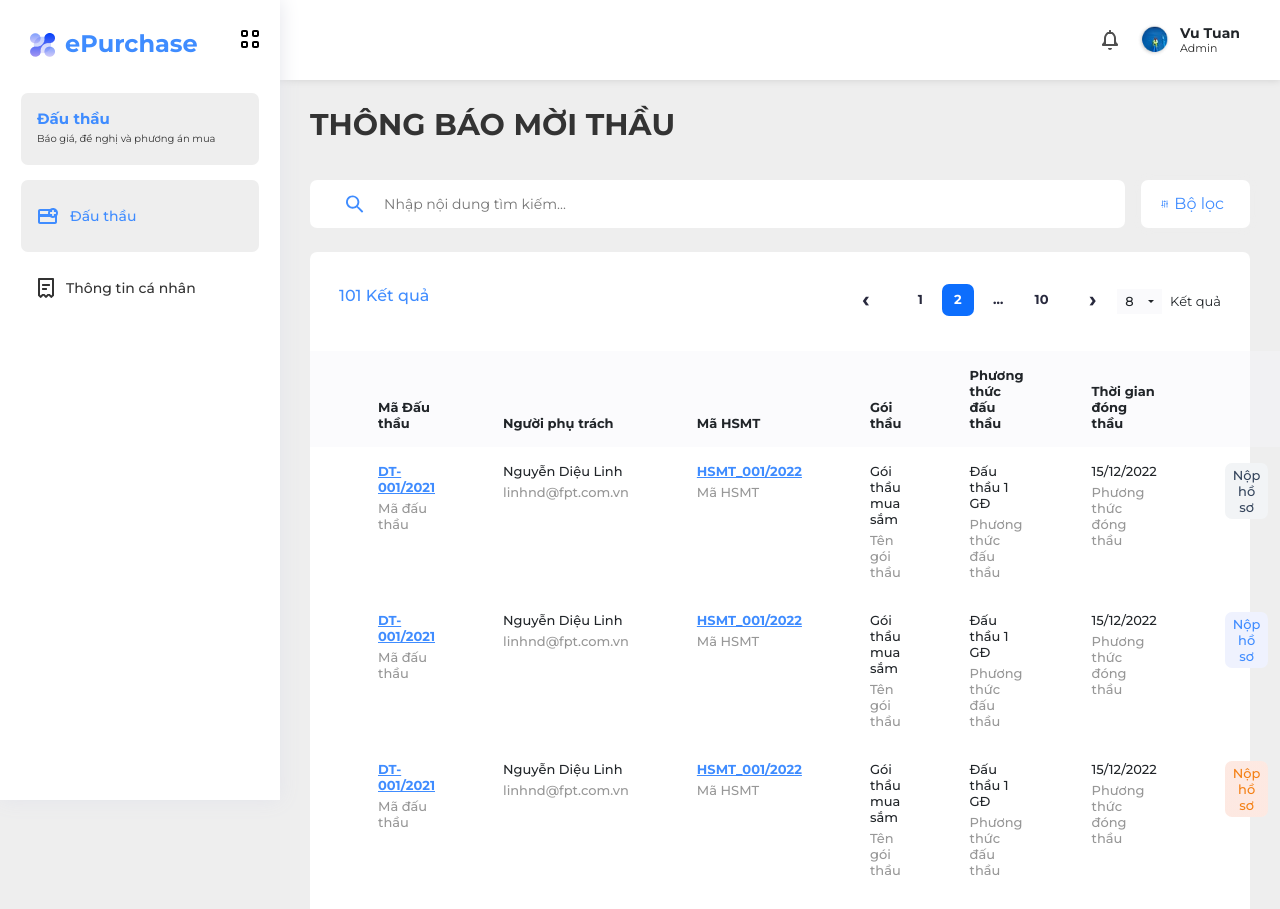
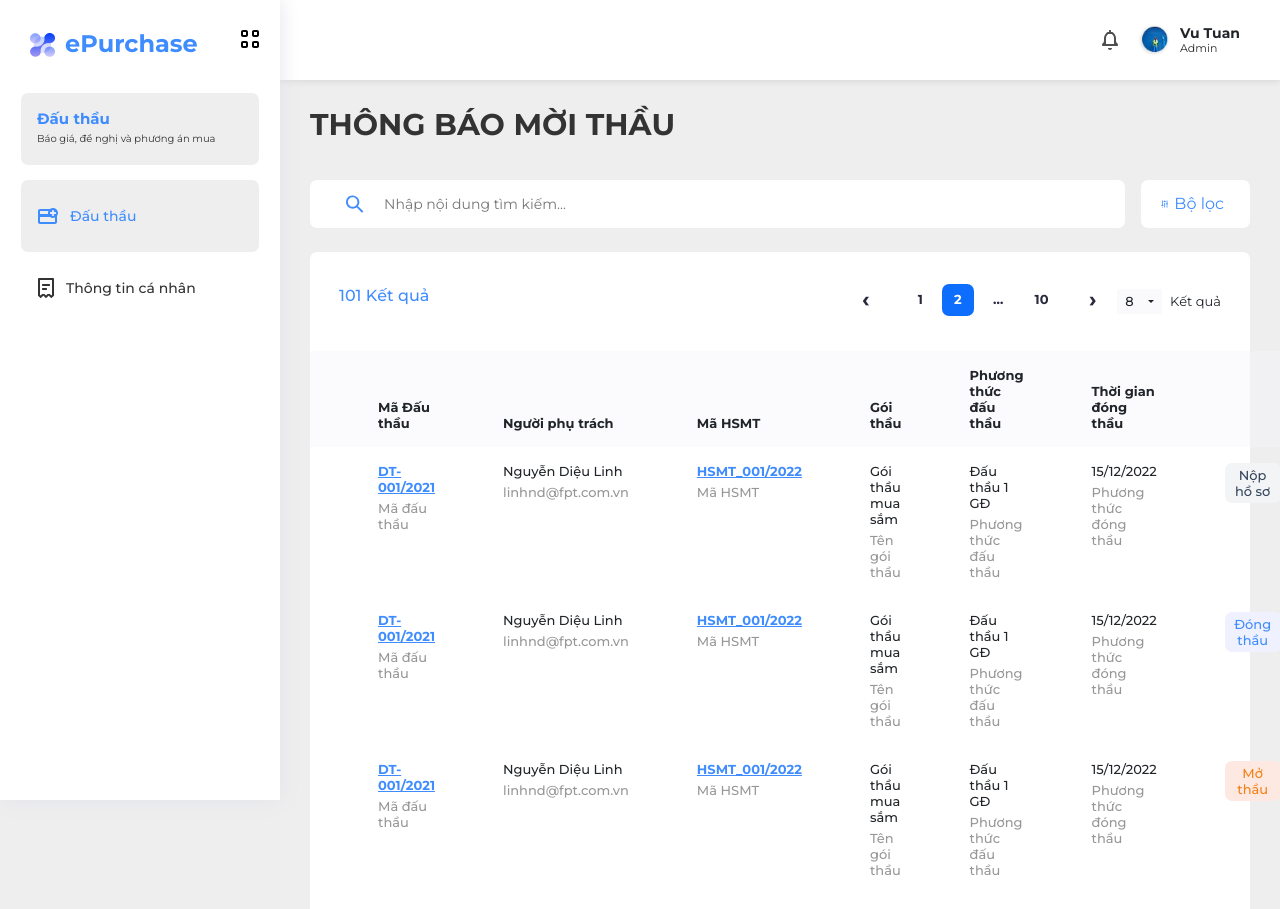
Before and after one commit to minhtaivo235/dauthau, a React (Create React App) app: page / in a window 1280 px wide. Shown: the top 909 px of the page. Built offline with nearby package versions, Linux system fonts and the light colour scheme.

Commit message:
update data

```diff
--- a/src/components/table/tableData.js
+++ b/src/components/table/tableData.js
@@ -89,7 +89,7 @@ const datasColumn = [
       subLabel: "Phương thức đóng thầu",
     },
     trangThai: {
-      label: "Nộp hồ sơ",
+      label: "Đóng thầu",
       type: "status",
       subLabel: "close",
     },
@@ -131,7 +131,7 @@ const datasColumn = [
       subLabel: "Phương thức đóng thầu",
     },
     trangThai: {
-      label: "Nộp hồ sơ",
+      label: "Mở thầu",
       type: "status",
       subLabel: "open",
     },
@@ -173,7 +173,7 @@ const datasColumn = [
       subLabel: "Phương thức đóng thầu",
     },
     trangThai: {
-      label: "Nộp hồ sơ",
+      label: "Hoàn thành",
       type: "status",
       subLabel: "success",
     },
```
